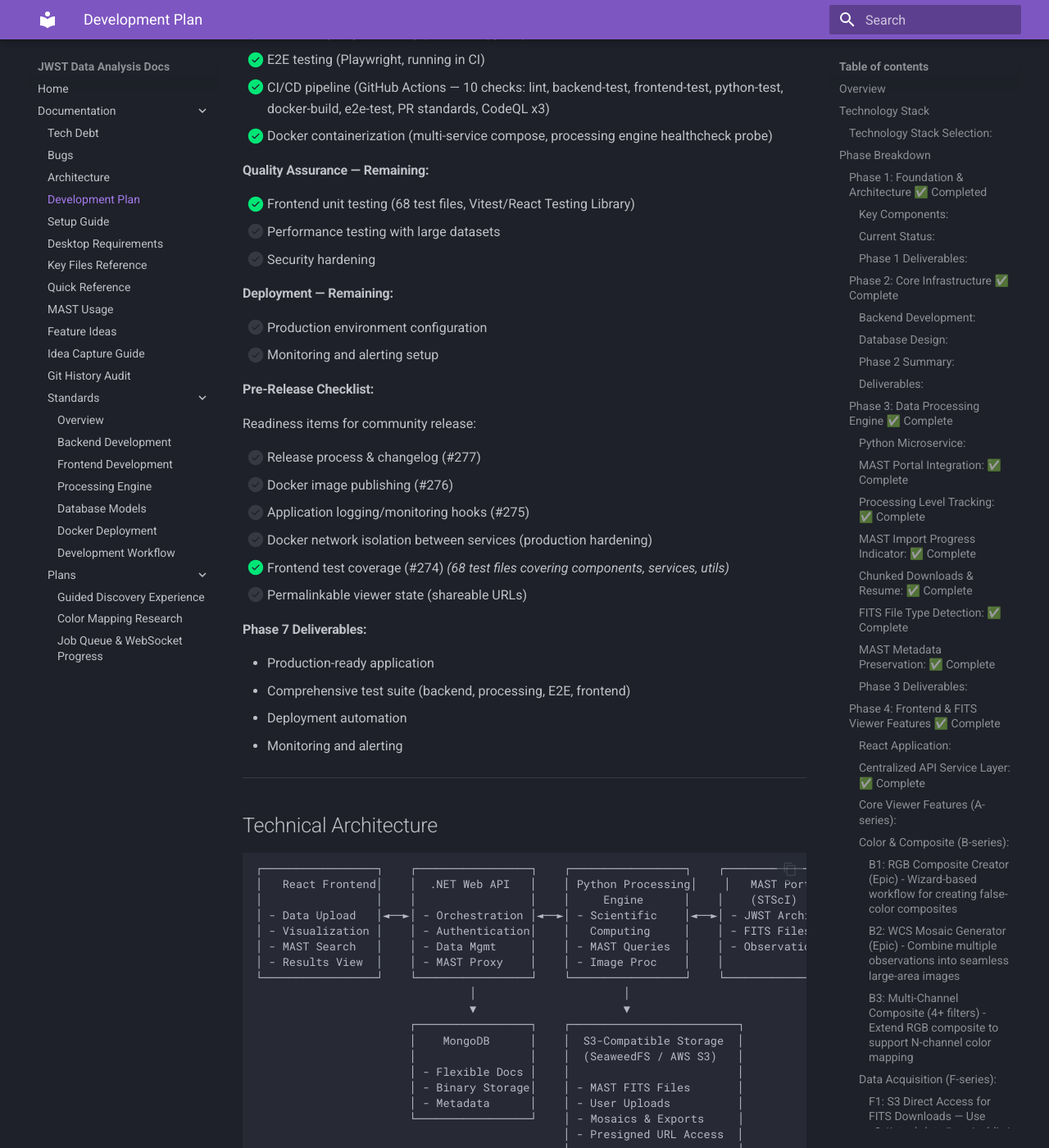
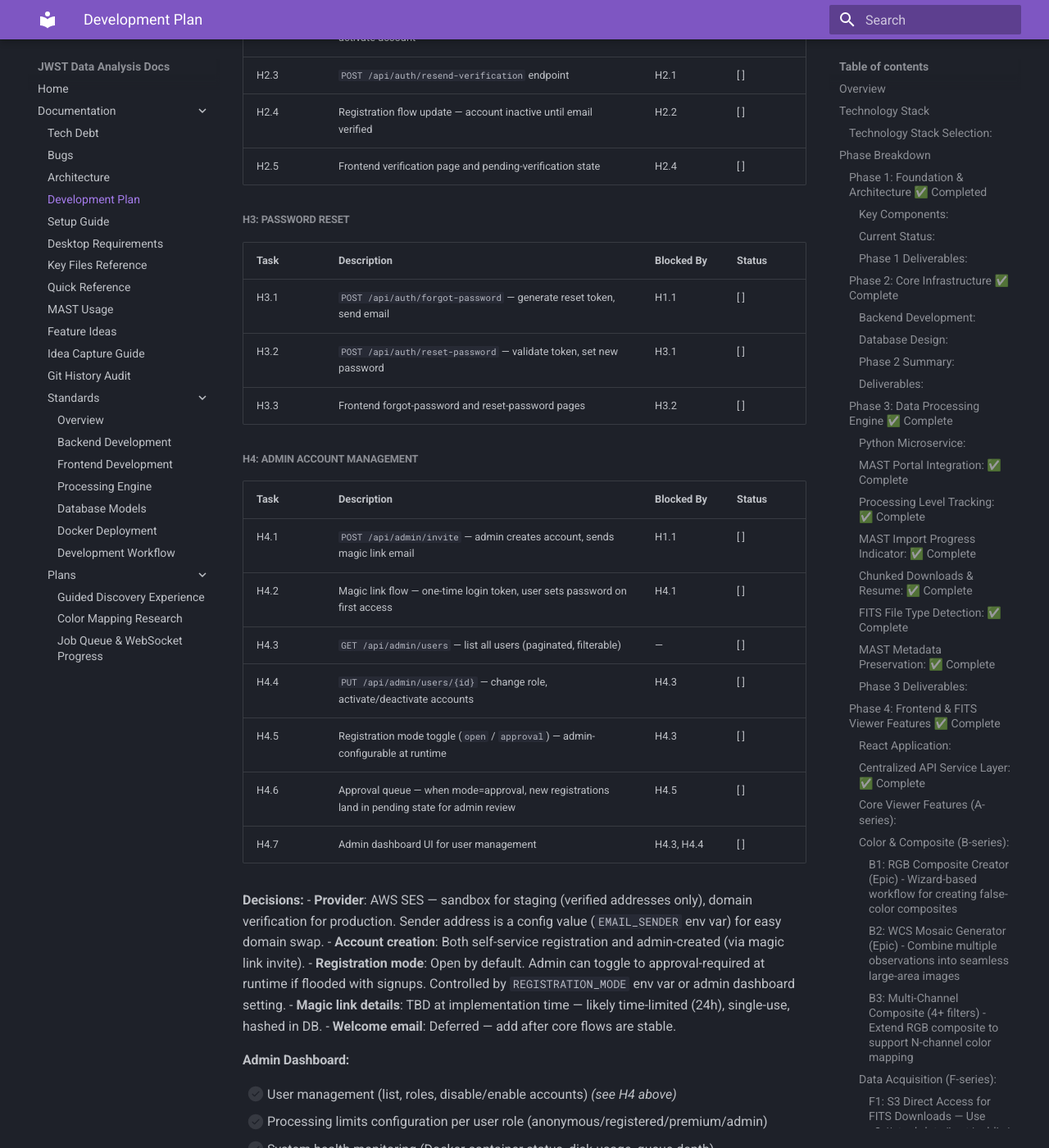
Before and after one commit to Snoww3d/jwst-data-analysis, an MkDocs documentation site: the page built from docs/development-plan.md, in a window 1280 px wide and 1400 px high, scrolled down 15623 px. Shown: the whole window at 82% size. Built offline with MkDocs 1.6.1 and Material for MkDocs 9.7.7, drawn with Linux system fonts in a browser that asks for light colours; some of the changed text lies outside the part shown.

Commit message:
docs: add email and account management epic (H-series) to Phase 6
Captures decisions from planning discussion:
- AWS SES for email (sandbox now, domain-swap via config later)
- H1: Email infrastructure (SES integration, templates, config)
- H2: Email verification (token-based, account inactive until verified)
- H3: Password reset (forgot-password + reset flow)
- H4: Admin account management (magic link invites, user list,
  role management, registration mode toggle open/approval)

Co-Authored-By: Claude Opus 4.6 <noreply@anthropic.com>

```diff
--- a/docs/development-plan.md
+++ b/docs/development-plan.md
@@ -453,9 +453,58 @@ Transforms the app from tool-first to content-first. Full design in `docs/plans/
 - [ ] Automated data validation
 - [ ] Performance optimization
 
+#### **Email & Account Management (H-series):**
+
+Transactional email and account lifecycle features. AWS SES for delivery (sandbox mode for staging, domain verification for production). Sender address configurable via environment variable for easy domain swap.
+
+##### **H1: Email Infrastructure**
+
+| Task   | Description                                                                     | Blocked By   | Status   |
+| ------ | ------------------------------------------------------------------------------- | ------------ | -------- |
+| H1.1   | AWS SES integration in backend (.NET) — send templated transactional emails     | —            | [ ]      |
+| H1.2   | Email template system (verification, password reset, magic link invite)          | H1.1         | [ ]      |
+| H1.3   | Configuration: `EMAIL_SENDER`, `SES_REGION`, `REGISTRATION_MODE` env vars       | H1.1         | [ ]      |
+
+##### **H2: Email Verification**
+
+| Task   | Description                                                                     | Blocked By   | Status   |
+| ------ | ------------------------------------------------------------------------------- | ------------ | -------- |
+| H2.1   | Verification token generation (time-limited, single-use)                        | H1.1         | [ ]      |
+| H2.2   | `POST /api/auth/verify-email` endpoint — validate token, activate account       | H2.1         | [ ]      |
+| H2.3   | `POST /api/auth/resend-verification` endpoint                                   | H2.1         | [ ]      |
+| H2.4   | Registration flow update — account inactive until email verified                | H2.2         | [ ]      |
+| H2.5   | Frontend verification page and pending-verification state                       | H2.4         | [ ]      |
+
+##### **H3: Password Reset**
+
+| Task   | Description                                                                     | Blocked By   | Status   |
+| ------ | ------------------------------------------------------------------------------- | ------------ | -------- |
+| H3.1   | `POST /api/auth/forgot-password` — generate reset token, send email             | H1.1         | [ ]      |
+| H3.2   | `POST /api/auth/reset-password` — validate token, set new password              | H3.1         | [ ]      |
+| H3.3   | Frontend forgot-password and reset-password pages                               | H3.2         | [ ]      |
+
+##### **H4: Admin Account Management**
+
+| Task   | Description                                                                     | Blocked By   | Status   |
+| ------ | ------------------------------------------------------------------------------- | ------------ | -------- |
+| H4.1   | `POST /api/admin/invite` — admin creates account, sends magic link email        | H1.1         | [ ]      |
+| H4.2   | Magic link flow — one-time login token, user sets password on first access       | H4.1         | [ ]      |
+| H4.3   | `GET /api/admin/users` — list all users (paginated, filterable)                 | —            | [ ]      |
+| H4.4   | `PUT /api/admin/users/{id}` — change role, activate/deactivate accounts         | H4.3         | [ ]      |
+| H4.5   | Registration mode toggle (`open` / `approval`) — admin-configurable at runtime  | H4.3         | [ ]      |
+| H4.6   | Approval queue — when mode=approval, new registrations land in pending state for admin review | H4.5 | [ ] |
+| H4.7   | Admin dashboard UI for user management                                          | H4.3, H4.4   | [ ]      |
+
+**Decisions:**
+- **Provider**: AWS SES — sandbox for staging (verified addresses only), domain verification for production. Sender address is a config value (`EMAIL_SENDER` env var) for easy domain swap.
+- **Account creation**: Both self-service registration and admin-created (via magic link invite).
+- **Registration mode**: Open by default. Admin can toggle to approval-required at runtime if flooded with signups. Controlled by `REGISTRATION_MODE` env var or admin dashboard setting.
+- **Magic link details**: TBD at implementation time — likely time-limited (24h), single-use, hashed in DB.
+- **Welcome email**: Deferred — add after core flows are stable.
+
 #### **Admin Dashboard:**
 
-- [ ] User management (list, roles, disable/enable accounts)
+- [ ] User management (list, roles, disable/enable accounts) *(see H4 above)*
 - [ ] Processing limits configuration per user role (anonymous/registered/premium/admin)
 - [ ] System health monitoring (Docker container status, disk usage, queue depth)
 - [ ] Data management (storage usage, orphaned files cleanup, bulk operations)
@@ -467,6 +516,8 @@ Transforms the app from tool-first to content-first. Full design in `docs/plans/
 - Fully integrated system
 - Advanced processing features
 - Performance optimizations
+- Email verification, password reset, and admin invite flows
+- Admin user management dashboard with registration mode toggle
 - Comprehensive error handling
 
 ---
```
